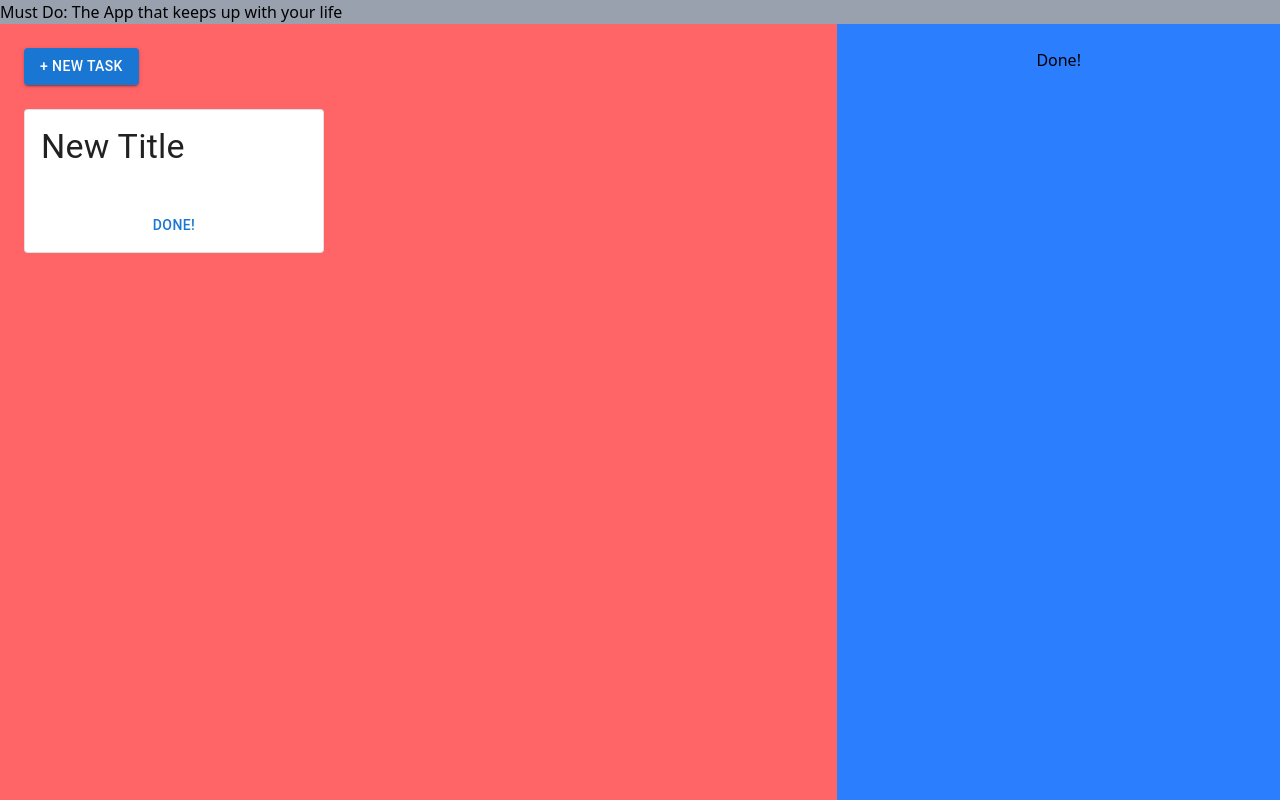
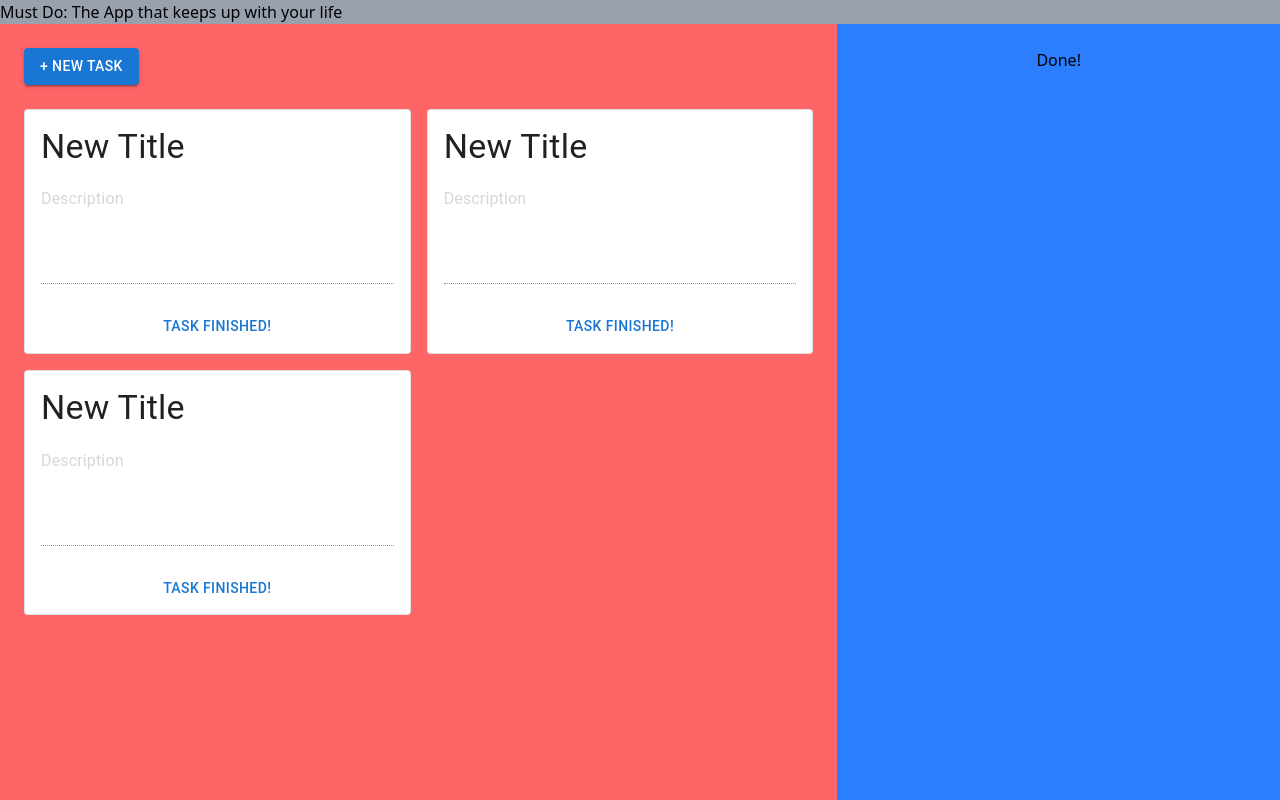
Before and after one commit to BinaryFour/mustDo, a Next.js app in the folder frontend/: page / in a window 1280 px wide. Built offline with nearby package versions, Linux system fonts and the light colour scheme; what @mui/material-nextjs would draw is missing.

Commit message:
Update readme and new architecture md to brainstorm app ideas.  Improve main view styling and fix disappearing task bug

```diff
--- a/frontend/app/components/dialog.tsx
+++ b/frontend/app/components/dialog.tsx
@@ -17,8 +17,8 @@ const TaskDialog = ({ open, onClose, dialogContent }: TaskDialogProps) => {
   };
 
   return (
-    <Dialog open={open} onClose={handleClose}>
-      <DialogContent className="bg-amber-600">{dialogContent}</DialogContent>
+    <Dialog fullWidth maxWidth="lg" open={open} onClose={handleClose}>
+      <DialogContent className="bg-amber-200">{dialogContent}</DialogContent>
     </Dialog>
   );
 };
--- a/frontend/app/components/taskCard.tsx
+++ b/frontend/app/components/taskCard.tsx
@@ -17,7 +17,6 @@ import FormGroup from "@mui/material/FormGroup";
 import Checkbox from "@mui/material/Checkbox";
 import AddIcon from "@mui/icons-material/Add";
 import { useForm, SubmitHandler } from "react-hook-form";
-import { Dialog } from "@mui/material";
 import TaskDialog from "./dialog";
 
 interface ChecklistItem {
@@ -71,10 +70,12 @@ const TaskCard = () => {
   } = useForm<Inputs>();
   const [isExpanded, setIsExpanded] = useState<boolean>(false);
   const [isTitleEditing, setIsTitleEditing] = useState<boolean>(false);
+  const [checklist, setChecklist] = useState<ChecklistItem[]>([]);
   const [form, setForm] = useState<TaskCardContent>(emptyForm);
 
   const onSubmit: SubmitHandler<Inputs> = (data) => {
-    setForm({ ...form, title: data.title });
+    const newTitle = data.title ? data.title : "Task Title";
+    setForm({ ...form, title: newTitle });
     setIsTitleEditing(false);
   };
 
@@ -113,25 +114,33 @@ const TaskCard = () => {
   const minimizedCard = (
     <>
       <CardActionArea onClick={() => setIsExpanded(true)}>
-        <CardContent className="flex flex-col gap-1 min-w-4">
+        <CardContent className="flex flex-col gap-1">
           <Typography variant="h4" gutterBottom>
             {form.title}
           </Typography>
-          <Typography variant="body2" color="text.secondary">
-            {form.description}
-          </Typography>
+          <TextField
+            className="pointer-events-none"
+            id="standard-multiline-static"
+            fullWidth
+            placeholder="Description"
+            multiline
+            rows={4}
+            variant="standard"
+            disabled
+            value={form.description}
+          />
         </CardContent>
       </CardActionArea>
       <CardActions sx={{ justifyContent: "center" }}>
-        <Button fullWidth>Done!</Button>
+        <Button fullWidth>Task Finished!</Button>
       </CardActions>
     </>
   );
 
   const expandedCard = (
     <>
-      <div className="justify-between">
-        <div>
+      <div className="flex flex-col h-full">
+        <div className="flex-1">
           <CardHeader
             slotProps={{
               action: {
@@ -139,13 +148,17 @@ const TaskCard = () => {
               },
             }}
             title={
-              <div className="text-center min-h-10">
+              <div className="text-center min-h-10 border-2 border-solid">
                 {isTitleEditing ? (
-                  <form onSubmit={handleSubmit(onSubmit)}>
+                  <form
+                    onSubmit={handleSubmit(onSubmit)}
+                    onBlur={handleSubmit(onSubmit)}
+                  >
                     <TextField
                       autoFocus
                       size="small"
                       fullWidth
+                      placeholder="Task Title"
                       {...register("title")}
                     />
                   </form>
@@ -157,14 +170,20 @@ const TaskCard = () => {
               </div>
             }
             action={
-              <IconButton onClick={() => setIsExpanded(false)}>
+              <IconButton
+                className="border-2 border-solid"
+                onClick={() => setIsExpanded(false)}
+              >
                 <CloseFullscreenIcon />
               </IconButton>
             }
             onDoubleClick={() => setIsTitleEditing(true)}
           />
-          <CardContent>
-            <form onChange={handleSubmit(onChange)}>
+          <CardContent className="flex flex-col gap-6">
+            <form
+              className="border-2 border-solid"
+              onChange={handleSubmit(onChange)}
+            >
               <TextField
                 id="standard-multiline-static"
                 fullWidth
@@ -175,13 +194,13 @@ const TaskCard = () => {
                 {...register("description")}
               />
             </form>
-            <FormGroup>
+            <FormGroup className="border-2 border-solid">
               <CheckboxWithX />
             </FormGroup>
           </CardContent>
         </div>
         <CardActions sx={{ justifyContent: "center" }}>
-          <Button fullWidth>Done!</Button>
+          <Button fullWidth>Task Finished!</Button>
         </CardActions>
       </div>
     </>
@@ -189,17 +208,16 @@ const TaskCard = () => {
 
   return (
     <>
+      <Box>
+        <Card variant="outlined">{minimizedCard}</Card>
+      </Box>
       {isExpanded ? (
         <TaskDialog
           open={isExpanded}
           onClose={() => setIsExpanded(false)}
           dialogContent={expandedCard}
         />
-      ) : (
-        <Box sx={{ maxInlineSize: 300 }}>
-          <Card variant="outlined">{minimizedCard}</Card>
-        </Box>
-      )}
+      ) : null}
     </>
   );
 };
--- a/frontend/app/page.tsx
+++ b/frontend/app/page.tsx
@@ -23,7 +23,9 @@ const Page = () => {
           <div className="flex justify-start">
             <Button variant="contained">+ New Task</Button>
           </div>
-          <div className="task-grid">
+          <div className="grid grid-cols-2 gap-4">
+            <TaskCard />
+            <TaskCard />
             <TaskCard />
           </div>
         </div>
```
Also changed, not shown: 2 other files (tests, documents, lock files or other folders).
